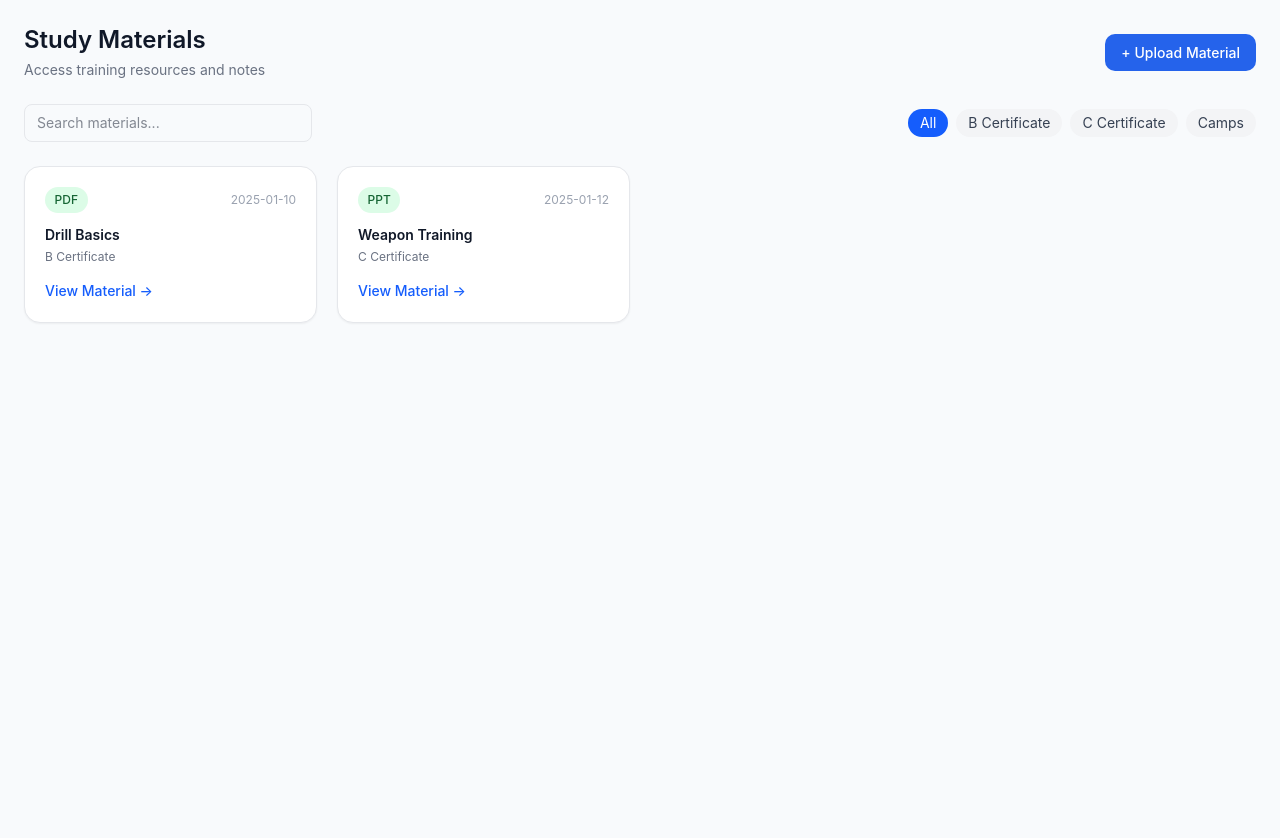
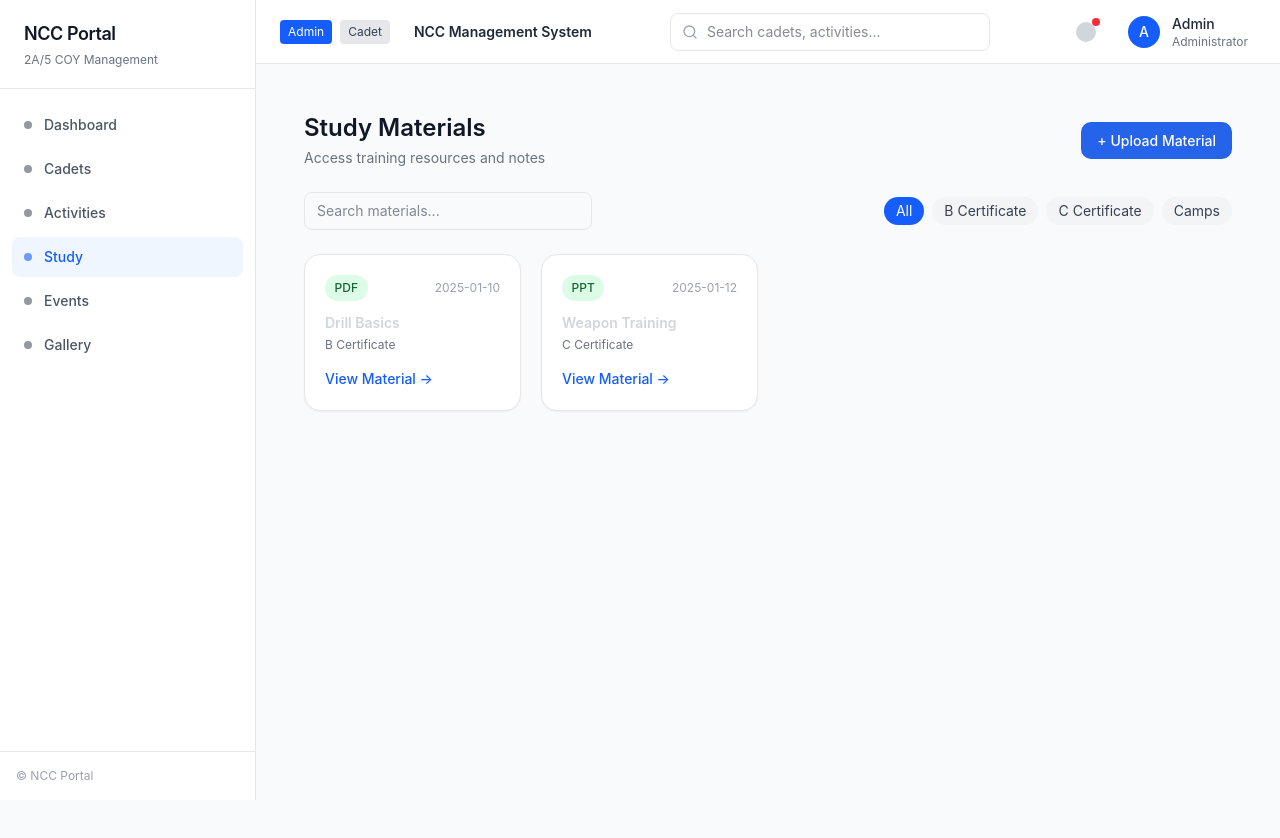
Before and after one commit to Arpit-0525/NCC-PORTAL, a Next.js app: page /study in a window 1280 px wide. Shown: the top 838 px of the page. Before the commit the page ends 800 px from the top, so only its background shows below. Built offline with nearby package versions, Linux system fonts and the light colour scheme.

Commit message:
fixed ui

```diff
--- a/app/dashboard/page.tsx
+++ b/app/dashboard/page.tsx
@@ -1,11 +1,8 @@
 "use client";
-
-import DashboardLayout from "@/components/layout/DashboardLayout";
 
 export default function DashboardPage() {
   return (
-    <DashboardLayout>
-      <div className="p-6 space-y-8">
+    <div className="p-6 space-y-8">
 
         {/* Header */}
         <div>
@@ -124,7 +121,6 @@ export default function DashboardPage() {
           </div>
         </div>
 
-      </div>
-    </DashboardLayout>
+    </div>
   );
 }
--- a/app/layout.tsx
+++ b/app/layout.tsx
@@ -1,5 +1,6 @@
 import "./globals.css";
 import { AuthProvider } from "@/context/AuthContext";
+import DashboardLayout from "@/components/layout/DashboardLayout";
 
 export default function RootLayout({
   children,
@@ -10,7 +11,7 @@ export default function RootLayout({
     <html lang="en">
       <body>
         <AuthProvider>
-          {children}
+          <DashboardLayout>{children}</DashboardLayout>
         </AuthProvider>
       </body>
     </html>
--- a/app/study/page.tsx
+++ b/app/study/page.tsx
@@ -102,7 +102,7 @@ export default function StudyPage() {
             </div>
 
             {/* Title */}
-            <h2 className="text-sm font-semibold text-gray-900">
+            <h2 className="text-sm font-semibold text-gray-300">
               {item.title}
             </h2>
 
--- a/components/layout/Sidebar.tsx
+++ b/components/layout/Sidebar.tsx
@@ -2,7 +2,6 @@
 
 import Link from "next/link";
 import { usePathname } from "next/navigation";
-import { LayoutDashboard } from "lucide-react";
 
 const navItems = [
   { name: "Dashboard", href: "/dashboard" },
```
Also changed, not shown: 1 other file (tests, documents, lock files or other folders).
